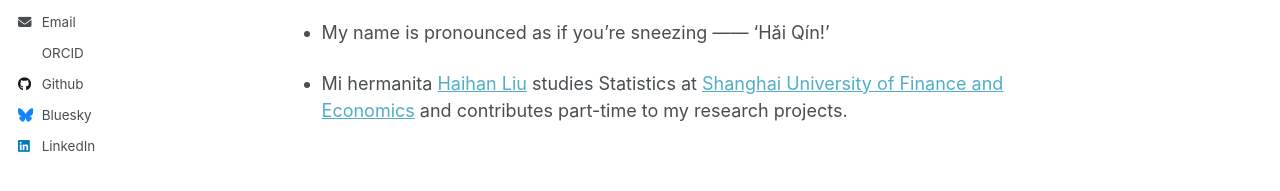
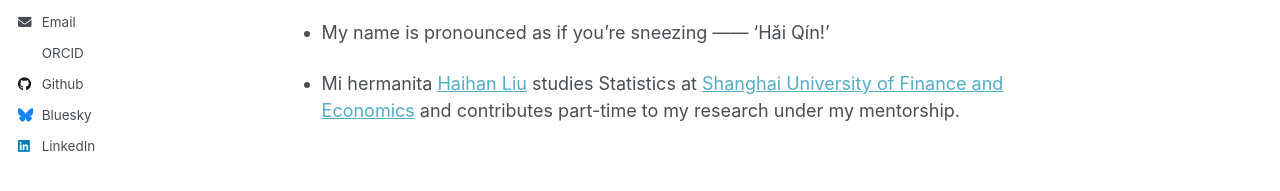
Before and after one commit to liuhaiqinFDU/liuhaiqinFDU.github.io, a Jekyll site: the page built from about.md, in a window 1280 px wide. Shown: the part 468-659 px from the top of the page. Built offline with Jekyll 4.4.1, drawn with Linux system fonts in a browser that asks for light colours; some web fonts are replaced.

Commit message:
Update about.md

```diff
--- a/about.md
+++ b/about.md
@@ -23,6 +23,6 @@
 
 - My name is pronounced as if you're sneezing —— 'Hǎi Qín!'
 
-- Mi hermanita [Haihan Liu](https://github.com/GraceHanLiu) studies Statistics at [Shanghai University of Finance and Economics](https://english.sufe.edu.cn/) and contributes part-time to my research projects.
+- Mi hermanita [Haihan Liu](https://github.com/GraceHanLiu) studies Statistics at [Shanghai University of Finance and Economics](https://english.sufe.edu.cn/) and contributes part-time to my research under my mentorship.
 
 <!-- Whenever you sneeze, you're calling my name <=..=> -->
```
